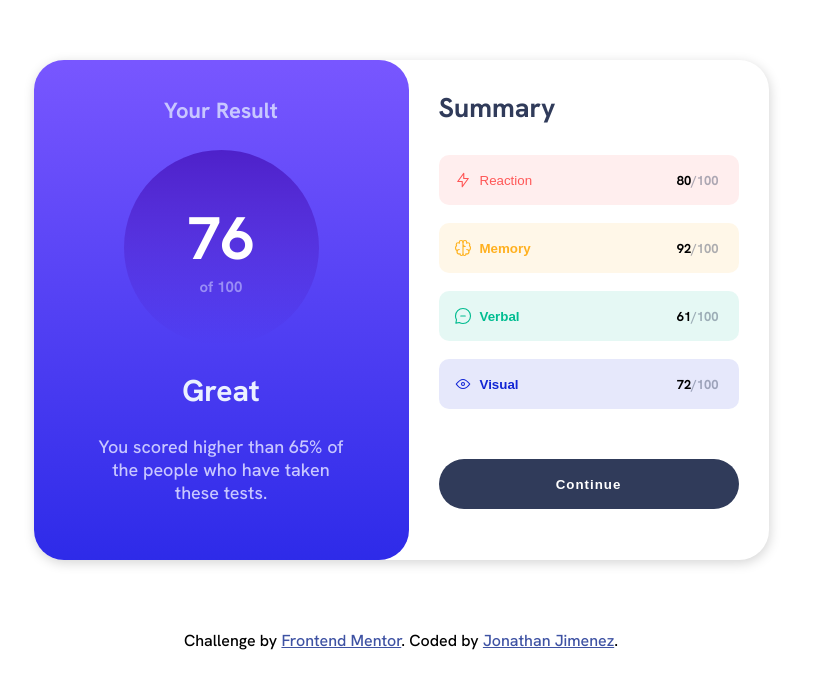
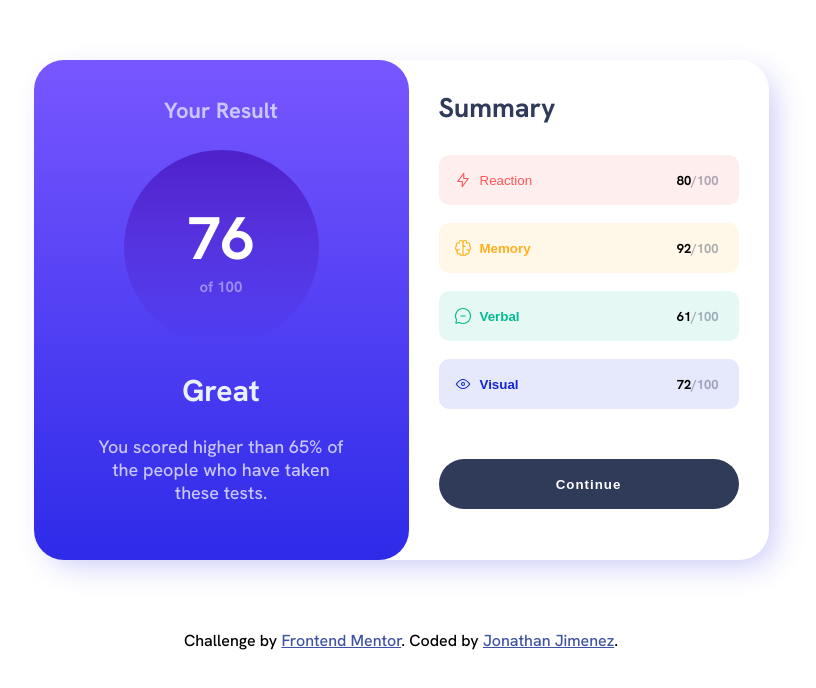
Before and after one commit to JonathanJimenezTrivin0/Results-summary-component, a plain HTML site: page index.html in a window 1280 px wide. Shown: the part 110-798 px from the top of the page, without its empty margins (239-1055 px from the left). Drawn offline with Linux system fonts and the light colour scheme.

Commit message:
modification box-shadow card

```diff
--- a/css/style.css
+++ b/css/style.css
@@ -242,6 +242,9 @@ body {
     height: 500px;
     margin: 170px auto 70px;
     border-radius: 30px;
+    box-shadow: 10px 10px 31px -6px rgba(46, 43, 233, 0.27);
+    -webkit-box-shadow: 10px 10px 31px -6px rgba(46, 43, 233, 0.27);
+    -moz-box-shadow: 10px 10px 31px -6px rgba(46, 43, 233, 0.27);
   }
 
   .card__first {
```
